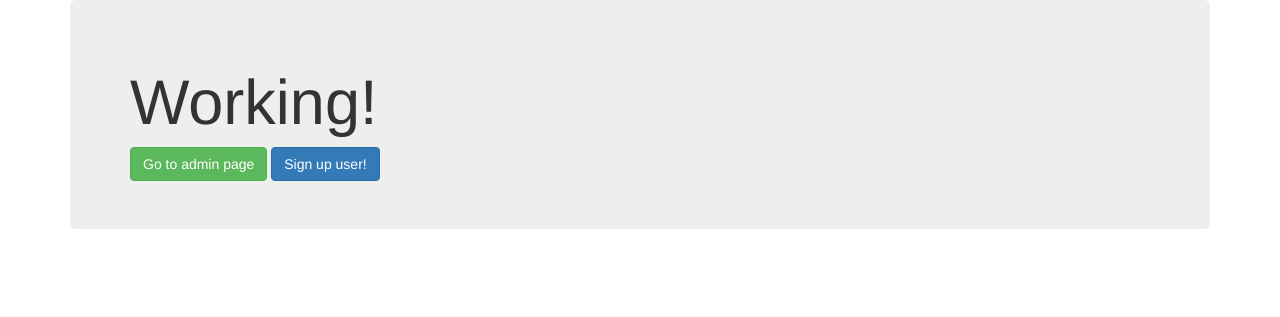
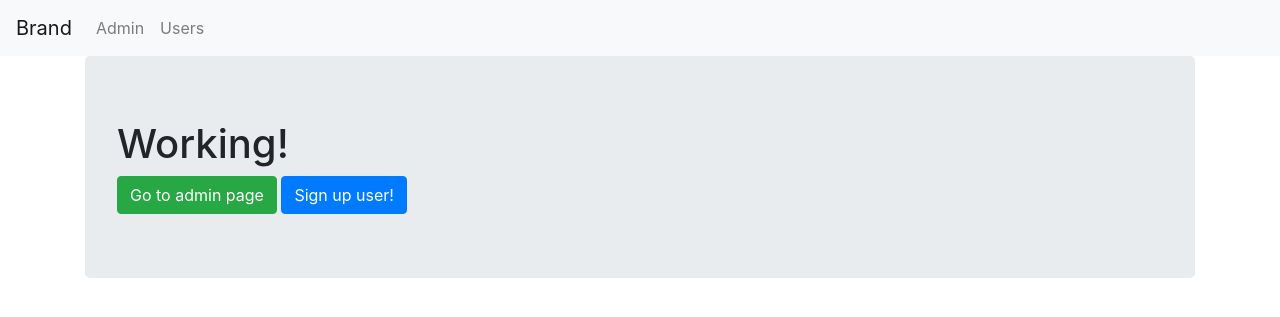
Before and after one commit to wszczawinski/LearningDjango, a Django app: page / in a window 1280 px wide. Shown: the top 317 px of the page. Run offline with Django 3.2, Linux system fonts and the light colour scheme; some libraries are stand-ins or nearby versions.

Commit message:
feat(templatesInheritance)

```diff
--- a/django_app/urls.py
+++ b/django_app/urls.py
@@ -1,7 +1,7 @@
 from django.urls import path
 from django_app import views
 
-#setting namespace
+# setting namespace
 app_name = "django_app"
 
 urlpatterns = [
--- /dev/null
+++ b/templates/django_app/base.html
@@ -0,0 +1,60 @@
+<!DOCTYPE html>
+<html lang="en">
+  <head>
+    <meta charset="UTF-8" />
+    <meta name="viewport" content="width=device-width, initial-scale=1.0" />
+    <title>Django Project</title>
+    <link
+      rel="stylesheet"
+      href="https://stackpath.bootstrapcdn.com/bootstrap/4.5.2/css/bootstrap.min.css"
+      integrity="sha384-JcKb8q3iqJ61gNV9KGb8thSsNjpSL0n8PARn9HuZOnIxN0hoP+VmmDGMN5t9UJ0Z"
+      crossorigin="anonymous"
+    />
+    <script
+      src="https://code.jquery.com/jquery-3.5.1.slim.min.js"
+      integrity="sha384-DfXdz2htPH0lsSSs5nCTpuj/zy4C+OGpamoFVy38MVBnE+IbbVYUew+OrCXaRkfj"
+      crossorigin="anonymous"
+    ></script>
+    <script
+      src="https://cdn.jsdelivr.net/npm/popper.js@1.16.1/dist/umd/popper.min.js"
+      integrity="sha384-9/reFTGAW83EW2RDu2S0VKaIzap3H66lZH81PoYlFhbGU+6BZp6G7niu735Sk7lN"
+      crossorigin="anonymous"
+    ></script>
+    <script
+      src="https://stackpath.bootstrapcdn.com/bootstrap/4.5.2/js/bootstrap.min.js"
+      integrity="sha384-B4gt1jrGC7Jh4AgTPSdUtOBvfO8shuf57BaghqFfPlYxofvL8/KUEfYiJOMMV+rV"
+      crossorigin="anonymous"
+    ></script>
+  </head>
+  <body>
+    <nav class="navbar navbar-expand-lg navbar-light bg-light">
+      <a class="navbar-brand" href="{% url 'django_app:index' %}">Brand</a>
+      <button
+        class="navbar-toggler"
+        type="button"
+        data-toggle="collapse"
+        data-target="#navbarNav"
+        aria-controls="navbarNav"
+        aria-expanded="false"
+        aria-label="Toggle navigation"
+      >
+        <span class="navbar-toggler-icon"></span>
+      </button>
+      <div class="collapse navbar-collapse" id="navbarNav">
+        <ul class="navbar-nav">
+          <li class="nav-item">
+            <a class="nav-link" href="{% url 'admin:index' %}">Admin</a>
+          </li>
+          <li class="nav-item">
+            <a class="nav-link" href="{% url 'django_app:users' %}">Users</a>
+          </li>
+        </ul>
+      </div>
+    </nav>
+    <div class="container">
+      {% block body_block %}
+
+      {% endblock %}
+    </div>
+  </body>
+</html>
--- a/templates/django_app/index.html
+++ b/templates/django_app/index.html
@@ -1,29 +1,16 @@
 <!DOCTYPE html>
-<html lang="en">
-  <head>
-    <meta charset="UTF-8" />
-    <meta name="viewport" content="width=device-width, initial-scale=1.0" />
-    <title>Welcome</title>
-    <!-- Latest compiled and minified CSS -->
-    <link
-      rel="stylesheet"
-      href="https://maxcdn.bootstrapcdn.com/bootstrap/3.3.7/css/bootstrap.min.css"
-      integrity="sha384-BVYiiSIFeK1dGmJRAkycuHAHRg32OmUcww7on3RYdg4Va+PmSTsz/K68vbdEjh4u"
-      crossorigin="anonymous"
-    />
-  </head>
 
-  <body>
+{% extends "django_app/base.html" %}
 
-    <div class="container">
-      <div class="jumbotron">
-        <h1>Working!</h1>
+{% block body_block %}
 
-        <a class="btn btn-success" href="{% url 'admin:index' %}">Go to admin page</a class="btn">
-        <a class="btn btn-primary" href="{% url 'django_app:users' %}">Sign up user!</a class="btn">
+<div class="jumbotron">
+  <h1>Working!</h1>
 
-      </div>
-    </div>
+  <a class="btn btn-success" href="{% url 'admin:index' %}">Go to admin page</a>
+  <a class="btn btn-primary" href="{% url 'django_app:users' %}"
+    >Sign up user!</a
+  >
+</div>
 
-  </body>
-</html>
+{% endblock %}
```
Also changed, not shown: templates/django_app/users.html (+11 -23 lines).
